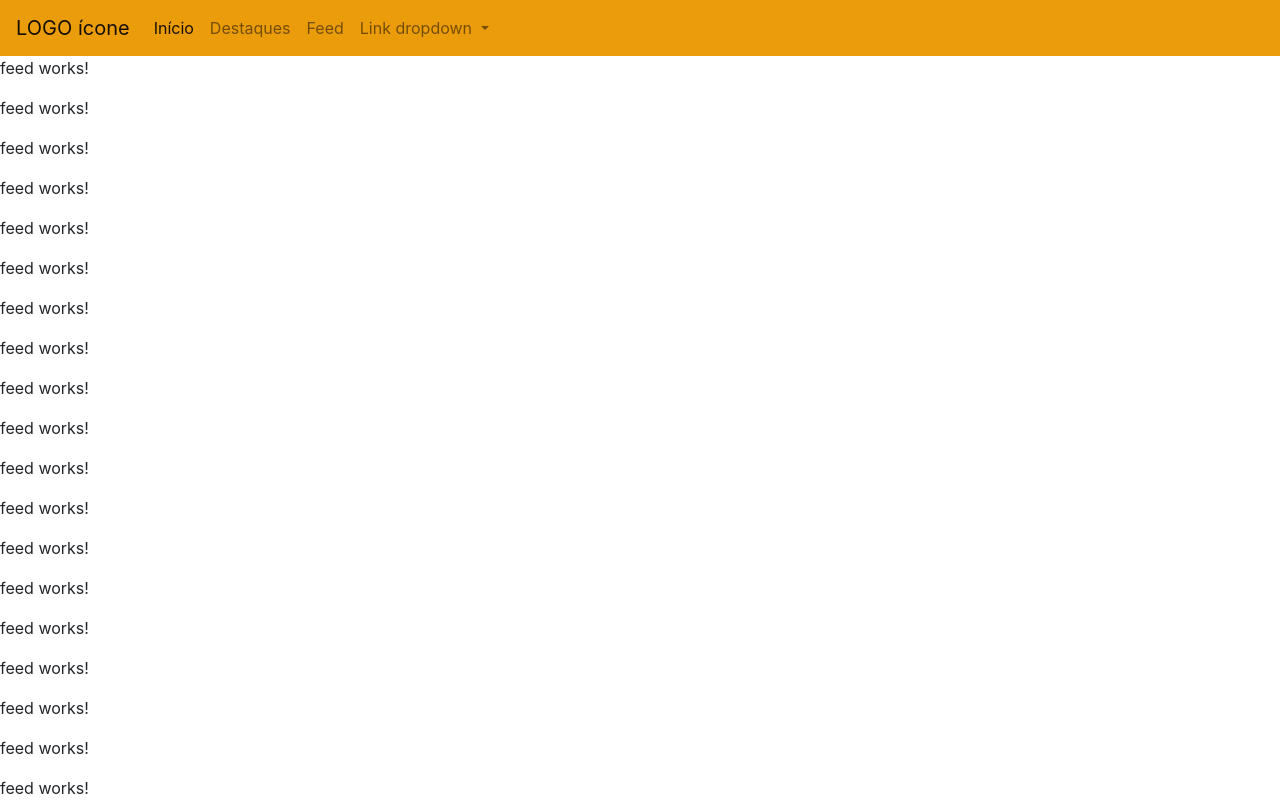
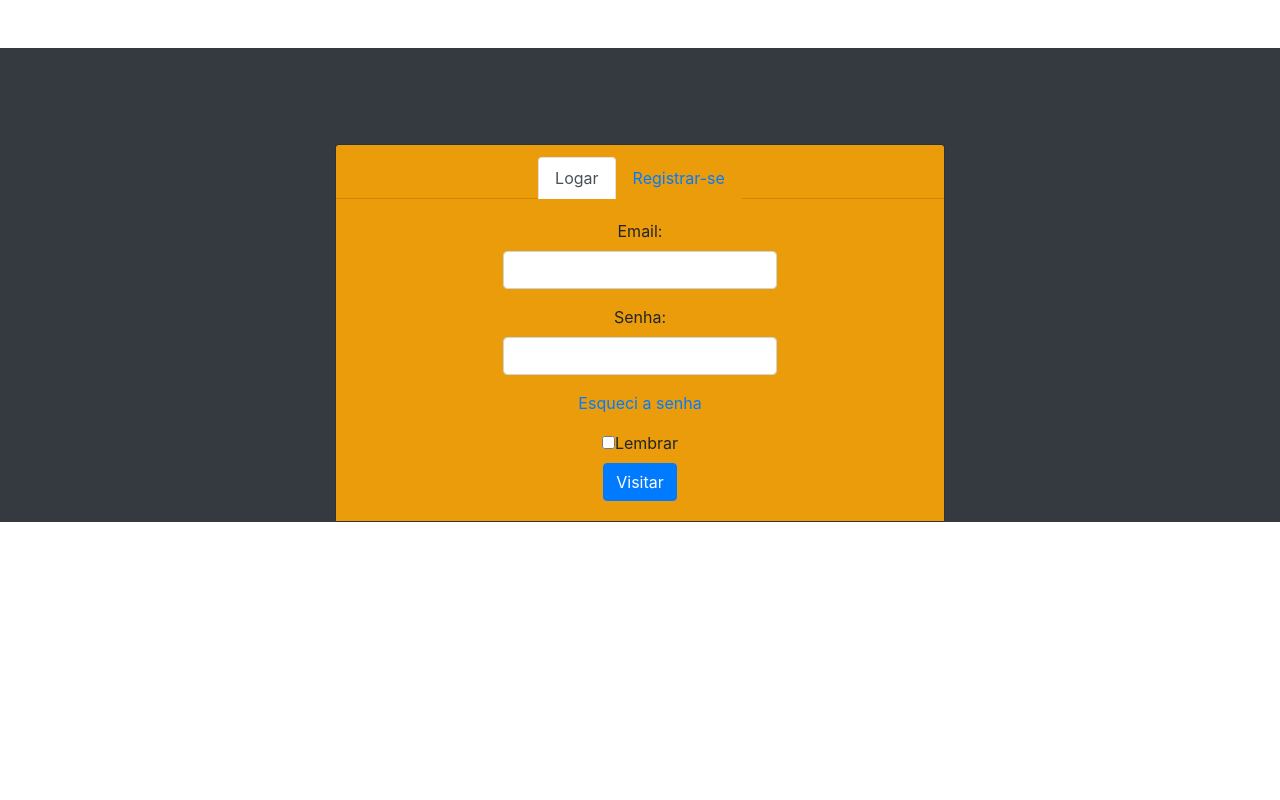
Before and after one commit to daniel-cardoso/pi_frontend, an Angular app in the folder pifront/: page / in a window 1280 px wide. Shown: the top 800 px of the page. Built offline with nearby package versions, Linux system fonts and the light colour scheme.

Commit message:
Tela de login 1.0

```diff
--- a/pifront/angular.json
+++ b/pifront/angular.json
@@ -93,8 +93,7 @@
               "src/assets"
             ],
             "styles": [
-              "src/styles.css",
-
+              "src/styles.css"
             ],
             "scripts": []
           }
@@ -125,6 +124,10 @@
           }
         }
       }
-    }},
-  "defaultProject": "pifront"
+    }
+  },
+  "defaultProject": "pifront",
+  "cli": {
+    "analytics": "a83af789-6ca7-4376-9570-b89f19151b51"
+  }
 }
--- a/pifront/src/app/app-routing.module.ts
+++ b/pifront/src/app/app-routing.module.ts
@@ -1,7 +1,10 @@
 import { NgModule } from '@angular/core';
 import { Routes, RouterModule } from '@angular/router';
+import { LoginCadComponent } from './login-cad/login-cad.component';
 
-const routes: Routes = [];
+const routes: Routes = [
+  { path: 'login-cad', component: LoginCadComponent}
+];
 
 @NgModule({
   imports: [RouterModule.forRoot(routes)],
--- a/pifront/src/app/app.component.html
+++ b/pifront/src/app/app.component.html
@@ -1,5 +1,5 @@
-<app-navbar></app-navbar>
+<div class="bg-dark">
 
-<app-feed></app-feed>
+    <app-login-cad></app-login-cad>
 
-<app-footer></app-footer>
+</div>
--- a/pifront/src/app/app.module.ts
+++ b/pifront/src/app/app.module.ts
@@ -7,13 +7,15 @@ import { NavbarComponent } from './navbar/navbar.component';
 import { FeedComponent } from './feed/feed.component';
 import { FooterComponent } from './footer/footer.component';
 import { FontAwesomeModule } from '@fortawesome/angular-fontawesome';
+import { LoginCadComponent } from './login-cad/login-cad.component';
 
 @NgModule({
   declarations: [
     AppComponent,
     NavbarComponent,
     FeedComponent,
-    FooterComponent
+    FooterComponent,
+    LoginCadComponent,
   ],
   imports: [
     BrowserModule,
--- /dev/null
+++ b/pifront/src/app/login-cad/login-cad.component.css
@@ -0,0 +1,3 @@
+.colorl{
+    background-color:rgb(235, 156, 10);
+}
--- /dev/null
+++ b/pifront/src/app/login-cad/login-cad.component.html
@@ -0,0 +1,34 @@
+
+<div class="container pt-5 mt-5 w-50">
+<div class="card text-center d-flex justify-content-center bg-dark mt-5">
+    <div class="card-header d-flex justify-content-center colorl">
+      <ul class="nav nav-tabs card-header-tabs">
+        <li class="nav-item">
+          <a class="nav-link active" routerLink="/login-cad">Logar</a>
+        </li>
+        <li class="nav-item colorl">
+          <a class="nav-link" routerLink="/cadastro">Registrar-se</a>
+        </li>
+      </ul>
+    </div>
+    <div class="card-body colorl d-flex justify-content-center">
+      <form action="/action_page.php">
+        <div class="form-group">
+          <label for="email">Email:</label>
+          <input type="email" class="form-control" id="email">
+        </div>
+        <div class="form-group">
+          <label for="pwd">Senha:</label>
+          <input type="password" class="form-control" id="pwd">
+        </div>
+        <div class="form-group">
+            <a href="">Esqueci a senha</a>
+          </div>
+        <div class="checkbox">
+          <label><input type="checkbox">Lembrar</label>
+        </div>
+        <a href="#" class="btn btn-primary">Visitar</a>
+      </form>
+    </div>
+</div>
+</div>
--- /dev/null
+++ b/pifront/src/app/login-cad/login-cad.component.ts
@@ -0,0 +1,15 @@
+import { Component, OnInit } from '@angular/core';
+
+@Component({
+  selector: 'app-login-cad',
+  templateUrl: './login-cad.component.html',
+  styleUrls: ['./login-cad.component.css']
+})
+export class LoginCadComponent implements OnInit {
+
+  constructor() { }
+
+  ngOnInit(): void {
+  }
+
+}
--- a/pifront/src/app/navbar/navbar.component.css
+++ b/pifront/src/app/navbar/navbar.component.css
@@ -1,3 +1,3 @@
 .background {
-  background-color: rgb(235, 156, 10)
+  background-color: rgb(235, 156, 10);
 }
--- a/pifront/src/index.html
+++ b/pifront/src/index.html
@@ -1,8 +1,8 @@
 <!doctype html>
-<html lang="en">
+<html lang="pt-br">
 <head>
   <meta charset="utf-8">
-  <title>Pifront</title>
+  <title>Login</title>
   <base href="/">
   <meta name="viewport" content="width=device-width, initial-scale=1">
   <link rel="icon" type="image/x-icon" href="favicon.ico">
```
Also changed, not shown: 1 other file (tests, documents, lock files or other folders).
